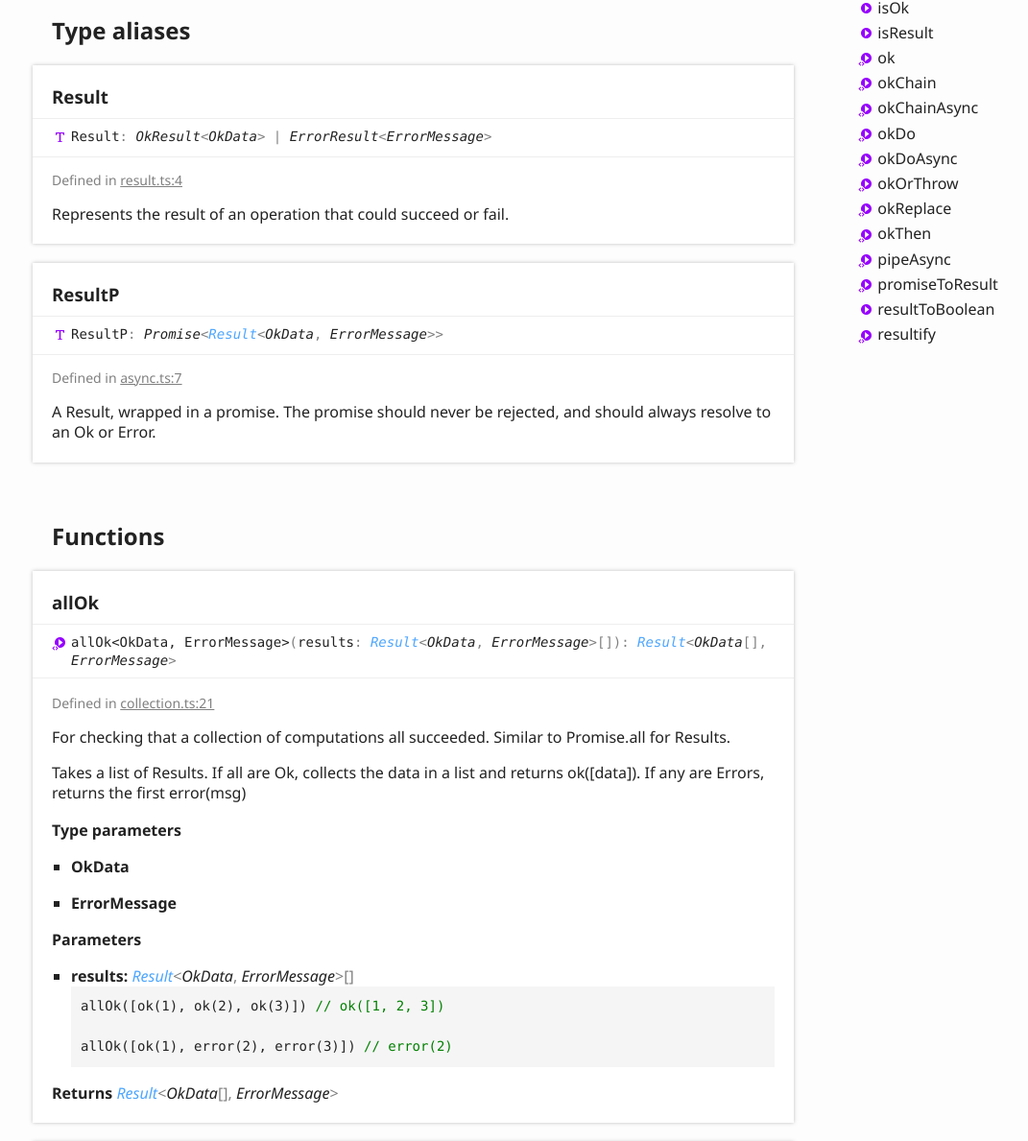
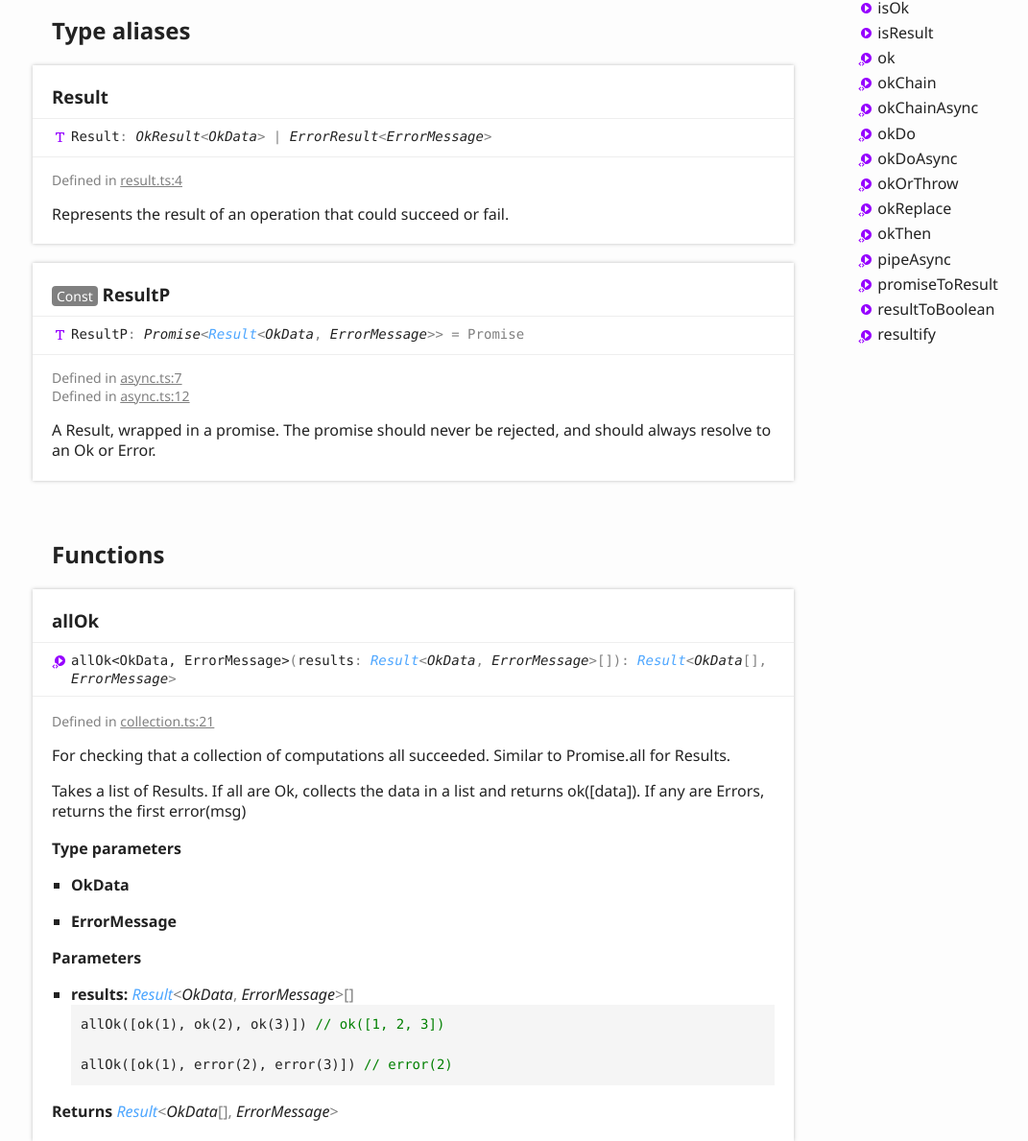
Before and after one commit to will-wow/result-async, a website: page docs/globals.html in a window 1280 px wide. Shown: the part 696-1885 px from the top of the page at 96% size, without its empty margins (6-1077 px from the left). Drawn offline with Linux system fonts and the light colour scheme.

Commit message:
fix async error

```diff
--- a/docs/globals.html
+++ b/docs/globals.html
@@ -114,7 +114,7 @@
 					<div class="tsd-signature tsd-kind-icon">Result<span class="tsd-signature-symbol">:</span> <span class="tsd-signature-type">OkResult</span><span class="tsd-signature-symbol">&lt;</span><span class="tsd-signature-type">OkData</span><span class="tsd-signature-symbol">&gt;</span><span class="tsd-signature-symbol"> | </span><span class="tsd-signature-type">ErrorResult</span><span class="tsd-signature-symbol">&lt;</span><span class="tsd-signature-type">ErrorMessage</span><span class="tsd-signature-symbol">&gt;</span></div>
 					<aside class="tsd-sources">
 						<ul>
-							<li>Defined in <a href="https://github.com/will-wow/result-async/blob/49f5946/src/result.ts#L4">result.ts:4</a></li>
+							<li>Defined in <a href="https://github.com/will-wow/result-async/blob/3fb6518/src/result.ts#L4">result.ts:4</a></li>
 						</ul>
 					</aside>
 					<div class="tsd-comment tsd-typography">
@@ -125,11 +125,12 @@
 				</section>
 				<section class="tsd-panel tsd-member tsd-kind-type-alias tsd-has-type-parameter">
 					<a name="resultp" class="tsd-anchor"></a>
-					<h3>ResultP</h3>
-					<div class="tsd-signature tsd-kind-icon">ResultP<span class="tsd-signature-symbol">:</span> <span class="tsd-signature-type">Promise</span><span class="tsd-signature-symbol">&lt;</span><a href="globals.html#result" class="tsd-signature-type">Result</a><span class="tsd-signature-symbol">&lt;</span><span class="tsd-signature-type">OkData</span><span class="tsd-signature-symbol">, </span><span class="tsd-signature-type">ErrorMessage</span><span class="tsd-signature-symbol">&gt;</span><span class="tsd-signature-symbol">&gt;</span></div>
+					<h3><span class="tsd-flag ts-flagConst">Const</span> ResultP</h3>
+					<div class="tsd-signature tsd-kind-icon">ResultP<span class="tsd-signature-symbol">:</span> <span class="tsd-signature-type">Promise</span><span class="tsd-signature-symbol">&lt;</span><a href="globals.html#result" class="tsd-signature-type">Result</a><span class="tsd-signature-symbol">&lt;</span><span class="tsd-signature-type">OkData</span><span class="tsd-signature-symbol">, </span><span class="tsd-signature-type">ErrorMessage</span><span class="tsd-signature-symbol">&gt;</span><span class="tsd-signature-symbol">&gt;</span><span class="tsd-signature-symbol"> =&nbsp;Promise</span></div>
 					<aside class="tsd-sources">
 						<ul>
-							<li>Defined in <a href="https://github.com/will-wow/result-async/blob/49f5946/src/async.ts#L7">async.ts:7</a></li>
+							<li>Defined in <a href="https://github.com/will-wow/result-async/blob/3fb6518/src/async.ts#L7">async.ts:7</a></li>
+							<li>Defined in <a href="https://github.com/will-wow/result-async/blob/3fb6518/src/async.ts#L12">async.ts:12</a></li>
 						</ul>
 					</aside>
 					<div class="tsd-comment tsd-typography">
@@ -152,7 +153,7 @@
 						<li class="tsd-description">
 							<aside class="tsd-sources">
 								<ul>
-									<li>Defined in <a href="https://github.com/will-wow/result-async/blob/49f5946/src/collection.ts#L21">collection.ts:21</a></li>
+									<li>Defined in <a href="https://github.com/will-wow/result-async/blob/3fb6518/src/collection.ts#L21">collection.ts:21</a></li>
 								</ul>
 							</aside>
 							<div class="tsd-comment tsd-typography">
@@ -198,7 +199,7 @@ allOk([ok(<span class="hljs-number">1</span>), error(<span class="hljs-number">2
 						<li class="tsd-description">
 							<aside class="tsd-sources">
 								<ul>
-									<li>Defined in <a href="https://github.com/will-wow/result-async/blob/49f5946/src/collection.ts#L55">collection.ts:55</a></li>
+									<li>Defined in <a href="https://github.com/will-wow/result-async/blob/3fb6518/src/collection.ts#L55">collection.ts:55</a></li>
 								</ul>
 							</aside>
 							<div class="tsd-comment tsd-typography">
@@ -252,7 +253,7 @@ allOk([ok(<span class="hljs-number">1</span>), error(<span class="hljs-number">2
 						<li class="tsd-description">
 							<aside class="tsd-sources">
 								<ul>
-									<li>Defined in <a href="https://github.com/will-wow/result-async/blob/49f5946/src/pipeAsync.ts#L204">pipeAsync.ts:204</a></li>
+									<li>Defined in <a href="https://github.com/will-wow/result-async/blob/3fb6518/src/pipeAsync.ts#L204">pipeAsync.ts:204</a></li>
 								</ul>
 							</aside>
 							<div class="tsd-comment tsd-typography">
@@ -324,7 +325,7 @@ placeOrderAtPrice({ item, <span class="hljs-attr">price</span>: <span class="hlj
 						<li class="tsd-description">
 							<aside class="tsd-sources">
 								<ul>
-									<li>Defined in <a href="https://github.com/will-wow/result-async/blob/49f5946/src/pipeAsync.ts#L209">pipeAsync.ts:209</a></li>
+									<li>Defined in <a href="https://github.com/will-wow/result-async/blob/3fb6518/src/pipeAsync.ts#L209">pipeAsync.ts:209</a></li>
 								</ul>
 							</aside>
 							<h4 class="tsd-type-parameters-title">Type parameters</h4>
@@ -377,7 +378,7 @@ placeOrderAtPrice({ item, <span class="hljs-attr">price</span>: <span class="hlj
 						<li class="tsd-description">
 							<aside class="tsd-sources">
 								<ul>
-									<li>Defined in <a href="https://github.com/will-wow/result-async/blob/49f5946/src/pipeAsync.ts#L215">pipeAsync.ts:215</a></li>
+									<li>Defined in <a href="https://github.com/will-wow/result-async/blob/3fb6518/src/pipeAsync.ts#L215">pipeAsync.ts:215</a></li>
 								</ul>
 							</aside>
 							<h4 class="tsd-type-parameters-title">Type parameters</h4>
@@ -436,7 +437,7 @@ placeOrderAtPrice({ item, <span class="hljs-attr">price</span>: <span class="hlj
 						<li class="tsd-description">
 							<aside class="tsd-sources">
 								<ul>
-									<li>Defined in <a href="https://github.com/will-wow/result-async/blob/49f5946/src/pipeAsync.ts#L222">pipeAsync.ts:222</a></li>
+									<li>Defined in <a href="https://github.com/will-wow/result-async/blob/3fb6518/src/pipeAsync.ts#L222">pipeAsync.ts:222</a></li>
 								</ul>
 							</aside>
 							<h4 class="tsd-type-parameters-title">Type parameters</h4>
@@ -501,7 +502,7 @@ placeOrderAtPrice({ item, <span class="hljs-attr">price</span>: <span class="hlj
 						<li class="tsd-description">
 							<aside class="tsd-sources">
 								<ul>
-									<li>Defined in <a href="https://github.com/will-wow/result-async/blob/49f5946/src/pipeAsync.ts#L230">pipeAsync.ts:230</a></li>
+									<li>Defined in <a href="https://github.com/will-wow/result-async/blob/3fb6518/src/pipeAsync.ts#L230">pipeAsync.ts:230</a></li>
 								</ul>
 							</aside>
 							<h4 class="tsd-type-parameters-title">Type parameters</h4>
@@ -572,7 +573,7 @@ placeOrderAtPrice({ item, <span class="hljs-attr">price</span>: <span class="hlj
 						<li class="tsd-description">
 							<aside class="tsd-sources">
 								<ul>
-									<li>Defined in <a href="https://github.com/will-wow/result-async/blob/49f5946/src/pipeAsync.ts#L239">pipeAsync.ts:239</a></li>
+									<li>Defined in <a href="https://github.com/will-wow/result-async/blob/3fb6518/src/pipeAsync.ts#L239">pipeAsync.ts:239</a></li>
 								</ul>
 							</aside>
 							<h4 class="tsd-type-parameters-title">Type parameters</h4>
@@ -658,7 +659,7 @@ placeOrderAtPrice({ item, <span class="hljs-attr">price</span>: <span class="hlj
 						<li class="tsd-description">
 							<aside class="tsd-sources">
 								<ul>
-									<li>Defined in <a href="https://github.com/will-wow/result-async/blob/49f5946/src/sync.ts#L317">sync.ts:317</a></li>
+									<li>Defined in <a href="https://github.com/will-wow/result-async/blob/3fb6518/src/sync.ts#L317">sync.ts:317</a></li>
 								</ul>
 							</aside>
 							<div class="tsd-comment tsd-typography">
@@ -769,7 +770,7 @@ placeOrderAtPrice({ item, <span class="hljs-attr">price</span>: <span class="hlj
 						<li class="tsd-description">
 							<aside class="tsd-sources">
 								<ul>
-									<li>Defined in <a href="https://github.com/will-wow/result-async/blob/49f5946/src/result.ts#L26">result.ts:26</a></li>
+									<li>Defined in <a href="https://github.com/will-wow/result-async/blob/3fb6518/src/result.ts#L26">result.ts:26</a></li>
 								</ul>
 							</aside>
 							<div class="tsd-comment tsd-typography">
@@ -803,7 +804,7 @@ placeOrderAtPrice({ item, <span class="hljs-attr">price</span>: <span class="hlj
 						<li class="tsd-description">
 							<aside class="tsd-sources">
 								<ul>
-									<li>Defined in <a href="https://github.com/will-wow/result-async/blob/49f5946/src/sync.ts#L186">sync.ts:186</a></li>
+									<li>Defined in <a href="https://github.com/will-wow/result-async/blob/3fb6518/src/sync.ts#L186">sync.ts:186</a></li>
 								</ul>
 							</aside>
 							<div class="tsd-comment tsd-typography">
@@ -865,7 +866,7 @@ errorDo(<span class="hljs-built_in">console</span>.error)(result);</code></pre>
 						<li class="tsd-description">
 							<aside class="tsd-sources">
 								<ul>
-									<li>Defined in <a href="https://github.com/will-wow/result-async/blob/49f5946/src/async.ts#L121">async.ts:121</a></li>
+									<li>Defined in <a href="https://github.com/will-wow/result-async/blob/3fb6518/src/async.ts#L124">async.ts:124</a></li>
 								</ul>
 							</aside>
 							<div class="tsd-comment tsd-typography">
@@ -927,7 +928,7 @@ errorDo(<span class="hljs-built_in">console</span>.error)(result);</code></pre>
 						<li class="tsd-description">
 							<aside class="tsd-sources">
 								<ul>
-									<li>Defined in <a href="https://github.com/will-wow/result-async/blob/49f5946/src/sync.ts#L286">sync.ts:286</a></li>
+									<li>Defined in <a href="https://github.com/will-wow/result-async/blob/3fb6518/src/sync.ts#L286">sync.ts:286</a></li>
 								</ul>
 							</aside>
 							<div class="tsd-comment tsd-typography">
@@ -967,7 +968,7 @@ errorOrThrow(ok(<span class="hljs-string">"good"</span>));
 						<li class="tsd-description">
 							<aside class="tsd-sources">
 								<ul>
-									<li>Defined in <a href="https://github.com/will-wow/result-async/blob/49f5946/src/sync.ts#L240">sync.ts:240</a></li>
+									<li>Defined in <a href="https://github.com/will-wow/result-async/blob/3fb6518/src/sync.ts#L240">sync.ts:240</a></li>
 								</ul>
 							</aside>
 							<div class="tsd-comment tsd-typography">
@@ -1005,7 +1006,7 @@ errorOrThrow(ok(<span class="hljs-string">"good"</span>));
 						<li class="tsd-description">
 							<aside class="tsd-sources">
 								<ul>
-									<li>Defined in <a href="https://github.com/will-wow/result-async/blob/49f5946/src/sync.ts#L135">sync.ts:135</a></li>
+									<li>Defined in <a href="https://github.com/will-wow/result-async/blob/3fb6518/src/sync.ts#L135">sync.ts:135</a></li>
 								</ul>
 							</aside>
 							<div class="tsd-comment tsd-typography">
@@ -1080,7 +1081,7 @@ rescueNotFound(error(<span class="hljs-string">"network error"</span>)) <span cl
 						<li class="tsd-description">
 							<aside class="tsd-sources">
 								<ul>
-									<li>Defined in <a href="https://github.com/will-wow/result-async/blob/49f5946/src/async.ts#L64">async.ts:64</a></li>
+									<li>Defined in <a href="https://github.com/will-wow/result-async/blob/3fb6518/src/async.ts#L67">async.ts:67</a></li>
 								</ul>
 							</aside>
 							<div class="tsd-comment tsd-typography">
@@ -1153,7 +1154,7 @@ pipeAsync(
 						<li class="tsd-description">
 							<aside class="tsd-sources">
 								<ul>
-									<li>Defined in <a href="https://github.com/will-wow/result-async/blob/49f5946/src/sync.ts#L60">sync.ts:60</a></li>
+									<li>Defined in <a href="https://github.com/will-wow/result-async/blob/3fb6518/src/sync.ts#L60">sync.ts:60</a></li>
 								</ul>
 							</aside>
 							<div class="tsd-comment tsd-typography">
@@ -1224,7 +1225,7 @@ normalizeErrorCase(error(<span class="hljs-string">"NOT FOUND"</span>)) <span cl
 						<li class="tsd-description">
 							<aside class="tsd-sources">
 								<ul>
-									<li>Defined in <a href="https://github.com/will-wow/result-async/blob/49f5946/src/collection.ts#L72">collection.ts:72</a></li>
+									<li>Defined in <a href="https://github.com/will-wow/result-async/blob/3fb6518/src/collection.ts#L72">collection.ts:72</a></li>
 								</ul>
 							</aside>
 							<div class="tsd-comment tsd-typography">
@@ -1260,7 +1261,7 @@ allOk([error(<span class="hljs-number">1</span>), error(<span class="hljs-number
 						<li class="tsd-description">
 							<aside class="tsd-sources">
 								<ul>
-									<li>Defined in <a href="https://github.com/will-wow/result-async/blob/49f5946/src/result.ts#L57">result.ts:57</a></li>
+									<li>Defined in <a href="https://github.com/will-wow/result-async/blob/3fb6518/src/result.ts#L57">result.ts:57</a></li>
 								</ul>
 							</aside>
 							<div class="tsd-comment tsd-typography">
@@ -1296,7 +1297,7 @@ allOk([error(<span class="hljs-number">1</span>), error(<span class="hljs-number
 						<li class="tsd-description">
 							<aside class="tsd-sources">
 								<ul>
-									<li>Defined in <a href="https://github.com/will-wow/result-async/blob/49f5946/src/result.ts#L41">result.ts:41</a></li>
+									<li>Defined in <a href="https://github.com/will-wow/result-async/blob/3fb6518/src/result.ts#L41">result.ts:41</a></li>
 								</ul>
 							</aside>
 							<div class="tsd-comment tsd-typography">
@@ -1332,7 +1333,7 @@ allOk([error(<span class="hljs-number">1</span>), error(<span class="hljs-number
 						<li class="tsd-description">
 							<aside class="tsd-sources">
 								<ul>
-									<li>Defined in <a href="https://github.com/will-wow/result-async/blob/49f5946/src/result.ts#L71">result.ts:71</a></li>
+									<li>Defined in <a href="https://github.com/will-wow/result-async/blob/3fb6518/src/result.ts#L71">result.ts:71</a></li>
 								</ul>
 							</aside>
 							<div class="tsd-comment tsd-typography">
@@ -1368,7 +1369,7 @@ isResult(error(<span class="hljs-string">"not found"</span>)) <span class="hljs-
 						<li class="tsd-description">
 							<aside class="tsd-sources">
 								<ul>
-									<li>Defined in <a href="https://github.com/will-wow/result-async/blob/49f5946/src/result.ts#L16">result.ts:16</a></li>
+									<li>Defined in <a href="https://github.com/will-wow/result-async/blob/3fb6518/src/result.ts#L16">result.ts:16</a></li>
 								</ul>
 							</aside>
 							<div class="tsd-comment tsd-typography">
@@ -1408,7 +1409,7 @@ isResult(error(<span class="hljs-string">"not found"</span>)) <span class="hljs-
 						<li class="tsd-description">
 							<aside class="tsd-sources">
 								<ul>
-									<li>Defined in <a href="https://github.com/will-wow/result-async/blob/49f5946/src/sync.ts#L98">sync.ts:98</a></li>
+									<li>Defined in <a href="https://github.com/will-wow/result-async/blob/3fb6518/src/sync.ts#L98">sync.ts:98</a></li>
 								</ul>
 							</aside>
 							<div class="tsd-comment tsd-typography">
@@ -1477,7 +1478,7 @@ isResult(error(<span class="hljs-string">"not found"</span>)) <span class="hljs-
 						<li class="tsd-description">
 							<aside class="tsd-sources">
 								<ul>
-									<li>Defined in <a href="https://github.com/will-wow/result-async/blob/49f5946/src/async.ts#L30">async.ts:30</a></li>
+									<li>Defined in <a href="https://github.com/will-wow/result-async/blob/3fb6518/src/async.ts#L33">async.ts:33</a></li>
 								</ul>
 							</aside>
 							<div class="tsd-comment tsd-typography">
@@ -1549,7 +1550,7 @@ isResult(error(<span class="hljs-string">"not found"</span>)) <span class="hljs-
 						<li class="tsd-description">
 							<aside class="tsd-sources">
 								<ul>
-									<li>Defined in <a href="https://github.com/will-wow/result-async/blob/49f5946/src/sync.ts#L162">sync.ts:162</a></li>
+									<li>Defined in <a href="https://github.com/will-wow/result-async/blob/3fb6518/src/sync.ts#L162">sync.ts:162</a></li>
 								</ul>
 							</aside>
 							<div class="tsd-comment tsd-typography">
@@ -1611,7 +1612,7 @@ okDo(<span class="hljs-built_in">console</span>.log);</code></pre>
 						<li class="tsd-description">
 							<aside class="tsd-sources">
 								<ul>
-									<li>Defined in <a href="https://github.com/will-wow/result-async/blob/49f5946/src/async.ts#L94">async.ts:94</a></li>
+									<li>Defined in <a href="https://github.com/will-wow/result-async/blob/3fb6518/src/async.ts#L97">async.ts:97</a></li>
 								</ul>
 							</aside>
 							<div class="tsd-comment tsd-typography">
@@ -1673,7 +1674,7 @@ okDo(<span class="hljs-built_in">console</span>.log);</code></pre>
 						<li class="tsd-description">
 							<aside class="tsd-sources">
 								<ul>
-									<li>Defined in <a href="https://github.com/will-wow/result-async/blob/49f5946/src/sync.ts#L268">sync.ts:268</a></li>
+									<li>Defined in <a href="https://github.com/will-wow/result-async/blob/3fb6518/src/sync.ts#L268">sync.ts:268</a></li>
 								</ul>
 							</aside>
 							<div class="tsd-comment tsd-typography">
@@ -1714,7 +1715,7 @@ okOrThrow(result);
 						<li class="tsd-description">
 							<aside class="tsd-sources">
 								<ul>
-									<li>Defined in <a href="https://github.com/will-wow/result-async/blob/49f5946/src/sync.ts#L213">sync.ts:213</a></li>
+									<li>Defined in <a href="https://github.com/will-wow/result-async/blob/3fb6518/src/sync.ts#L213">sync.ts:213</a></li>
 								</ul>
 							</aside>
 							<div class="tsd-comment tsd-typography">
@@ -1753,7 +1754,7 @@ okOrThrow(result);
 						<li class="tsd-description">
 							<aside class="tsd-sources">
 								<ul>
-									<li>Defined in <a href="https://github.com/will-wow/result-async/blob/49f5946/src/sync.ts#L26">sync.ts:26</a></li>
+									<li>Defined in <a href="https://github.com/will-wow/result-async/blob/3fb6518/src/sync.ts#L26">sync.ts:26</a></li>
 								</ul>
 							</aside>
 							<div class="tsd-comment tsd-typography">
@@ -1824,7 +1825,7 @@ okOrThrow(result);
 						<li class="tsd-description">
 							<aside class="tsd-sources">
 								<ul>
-									<li>Defined in <a href="https://github.com/will-wow/result-async/blob/49f5946/src/pipeAsync.ts#L32">pipeAsync.ts:32</a></li>
+									<li>Defined in <a href="https://github.com/will-wow/result-async/blob/3fb6518/src/pipeAsync.ts#L32">pipeAsync.ts:32</a></li>
 								</ul>
 							</aside>
 							<div class="tsd-comment tsd-typography">
@@ -1879,7 +1880,7 @@ okOrThrow(result);
 						<li class="tsd-description">
 							<aside class="tsd-sources">
 								<ul>
-									<li>Defined in <a href="https://github.com/will-wow/result-async/blob/49f5946/src/pipeAsync.ts#L37">pipeAsync.ts:37</a></li>
+									<li>Defined in <a href="https://github.com/will-wow/result-async/blob/3fb6518/src/pipeAsync.ts#L37">pipeAsync.ts:37</a></li>
 								</ul>
 							</aside>
 							<h4 class="tsd-type-parameters-title">Type parameters</h4>
@@ -1911,7 +1912,7 @@ okOrThrow(result);
 						<li class="tsd-description">
 							<aside class="tsd-sources">
 								<ul>
-									<li>Defined in <a href="https://github.com/will-wow/result-async/blob/49f5946/src/pipeAsync.ts#L43">pipeAsync.ts:43</a></li>
+									<li>Defined in <a href="https://github.com/will-wow/result-async/blob/3fb6518/src/pipeAsync.ts#L43">pipeAsync.ts:43</a></li>
 								</ul>
 							</aside>
 							<h4 class="tsd-type-parameters-title">Type parameters</h4>
@@ -1949,7 +1950,7 @@ okOrThrow(result);
 						<li class="tsd-description">
 							<aside class="tsd-sources">
 								<ul>
-									<li>Defined in <a href="https://github.com/will-wow/result-async/blob/49f5946/src/pipeAsync.ts#L50">pipeAsync.ts:50</a></li>
+									<li>Defined in <a href="https://github.com/will-wow/result-async/blob/3fb6518/src/pipeAsync.ts#L50">pipeAsync.ts:50</a></li>
 								</ul>
 							</aside>
 							<h4 class="tsd-type-parameters-title">Type parameters</h4>
@@ -1993,7 +1994,7 @@ okOrThrow(result);
 						<li class="tsd-description">
 							<aside class="tsd-sources">
 								<ul>
-									<li>Defined in <a href="https://github.com/will-wow/result-async/blob/49f5946/src/pipeAsync.ts#L58">pipeAsync.ts:58</a></li>
+									<li>Defined in <a href="https://github.com/will-wow/result-async/blob/3fb6518/src/pipeAsync.ts#L58">pipeAsync.ts:58</a></li>
 								</ul>
 							</aside>
 							<h4 class="tsd-type-parameters-title">Type parameters</h4>
@@ -2043,7 +2044,7 @@ okOrThrow(result);
 						<li class="tsd-description">
 							<aside class="tsd-sources">
 								<ul>
-									<li>Defined in <a href="https://github.com/will-wow/result-async/blob/49f5946/src/pipeAsync.ts#L67">pipeAsync.ts:67</a></li>
+									<li>Defined in <a href="https://github.com/will-wow/result-async/blob/3fb6518/src/pipeAsync.ts#L67">pipeAsync.ts:67</a></li>
 								</ul>
 							</aside>
 							<h4 class="tsd-type-parameters-title">Type parameters</h4>
@@ -2099,7 +2100,7 @@ okOrThrow(result);
 						<li class="tsd-description">
 							<aside class="tsd-sources">
 								<ul>
-									<li>Defined in <a href="https://github.com/will-wow/result-async/blob/49f5946/src/pipeAsync.ts#L77">pipeAsync.ts:77</a></li>
+									<li>Defined in <a href="https://github.com/will-wow/result-async/blob/3fb6518/src/pipeAsync.ts#L77">pipeAsync.ts:77</a></li>
 								</ul>
 							</aside>
 							<h4 class="tsd-type-parameters-title">Type parameters</h4>
@@ -2161,7 +2162,7 @@ okOrThrow(result);
 						<li class="tsd-description">
 							<aside class="tsd-sources">
 								<ul>
-									<li>Defined in <a href="https://github.com/will-wow/result-async/blob/49f5946/src/pipeAsync.ts#L88">pipeAsync.ts:88</a></li>
+									<li>Defined in <a href="https://github.com/will-wow/result-async/blob/3fb6518/src/pipeAsync.ts#L88">pipeAsync.ts:88</a></li>
 								</ul>
 							</aside>
 							<h4 class="tsd-type-parameters-title">Type parameters</h4>
@@ -2235,7 +2236,7 @@ okOrThrow(result);
 						<li class="tsd-description">
 							<aside class="tsd-sources">
 								<ul>
-									<li>Defined in <a href="https://github.com/will-wow/result-async/blob/49f5946/src/pipeAsync.ts#L112">pipeAsync.ts:112</a></li>
+									<li>Defined in <a href="https://github.com/will-wow/result-async/blob/3fb6518/src/pipeAsync.ts#L112">pipeAsync.ts:112</a></li>
 								</ul>
 							</aside>
 							<h4 class="tsd-type-parameters-title">Type parameters</h4>
@@ -2315,7 +2316,7 @@ okOrThrow(result);
 						<li class="tsd-description">
 							<aside class="tsd-sources">
 								<ul>
-									<li>Defined in <a href="https://github.com/will-wow/result-async/blob/49f5946/src/pipeAsync.ts#L138">pipeAsync.ts:138</a></li>
+									<li>Defined in <a href="https://github.com/will-wow/result-async/blob/3fb6518/src/pipeAsync.ts#L138">pipeAsync.ts:138</a></li>
 								</ul>
 							</aside>
 							<h4 class="tsd-type-parameters-title">Type parameters</h4>
@@ -2410,7 +2411,7 @@ okOrThrow(result);
 						<li class="tsd-description">
 							<aside class="tsd-sources">
 								<ul>
-									<li>Defined in <a href="https://github.com/will-wow/result-async/blob/49f5946/src/async.ts#L150">async.ts:150</a></li>
+									<li>Defined in <a href="https://github.com/will-wow/result-async/blob/3fb6518/src/async.ts#L153">async.ts:153</a></li>
 								</ul>
 							</aside>
 							<div class="tsd-comment tsd-typography">
@@ -2453,7 +2454,7 @@ okOrThrow(result);
 						<li class="tsd-description">
 							<aside class="tsd-sources">
 								<ul>
-									<li>Defined in <a href="https://github.com/will-wow/result-async/blob/49f5946/src/sync.ts#L341">sync.ts:341</a></li>
+									<li>Defined in <a href="https://github.com/will-wow/result-async/blob/3fb6518/src/sync.ts#L341">sync.ts:341</a></li>
 								</ul>
 							</aside>
 							<div class="tsd-comment tsd-typography">
@@ -2484,7 +2485,7 @@ resultToBoolean(error(<span class="hljs-number">1</span>)) <span class="hljs-com
 						<li class="tsd-description">
 							<aside class="tsd-sources">
 								<ul>
-									<li>Defined in <a href="https://github.com/will-wow/result-async/blob/49f5946/src/async.ts#L176">async.ts:176</a></li>
+									<li>Defined in <a href="https://github.com/will-wow/result-async/blob/3fb6518/src/async.ts#L179">async.ts:179</a></li>
 								</ul>
 							</aside>
 							<div class="tsd-comment tsd-typography">
--- a/src/async.ts
+++ b/src/async.ts
@@ -7,6 +7,9 @@ import { Result, ok, error, isOk, isError } from "./result";
 export type ResultP<OkData, ErrorMessage> = Promise<
   Result<OkData, ErrorMessage>
 >;
+// Solves an error with returning ResultP from an async function.
+// tslint:disable-next-line:variable-name
+export const ResultP = Promise;
 
 /**
  * Chains together async operations that may succeed or fail
```
Also changed, not shown: docs/index.html (+2 -1 lines), CHANGELOG.md.
